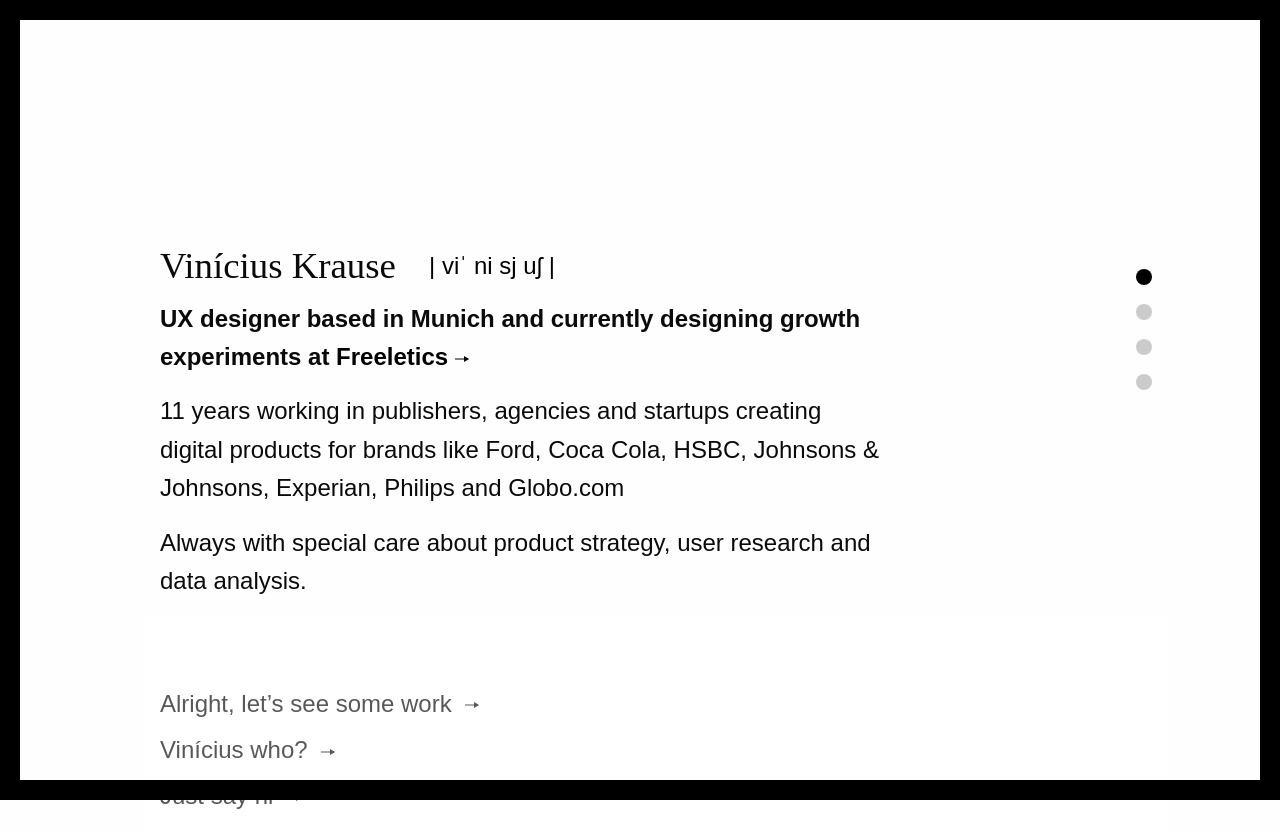
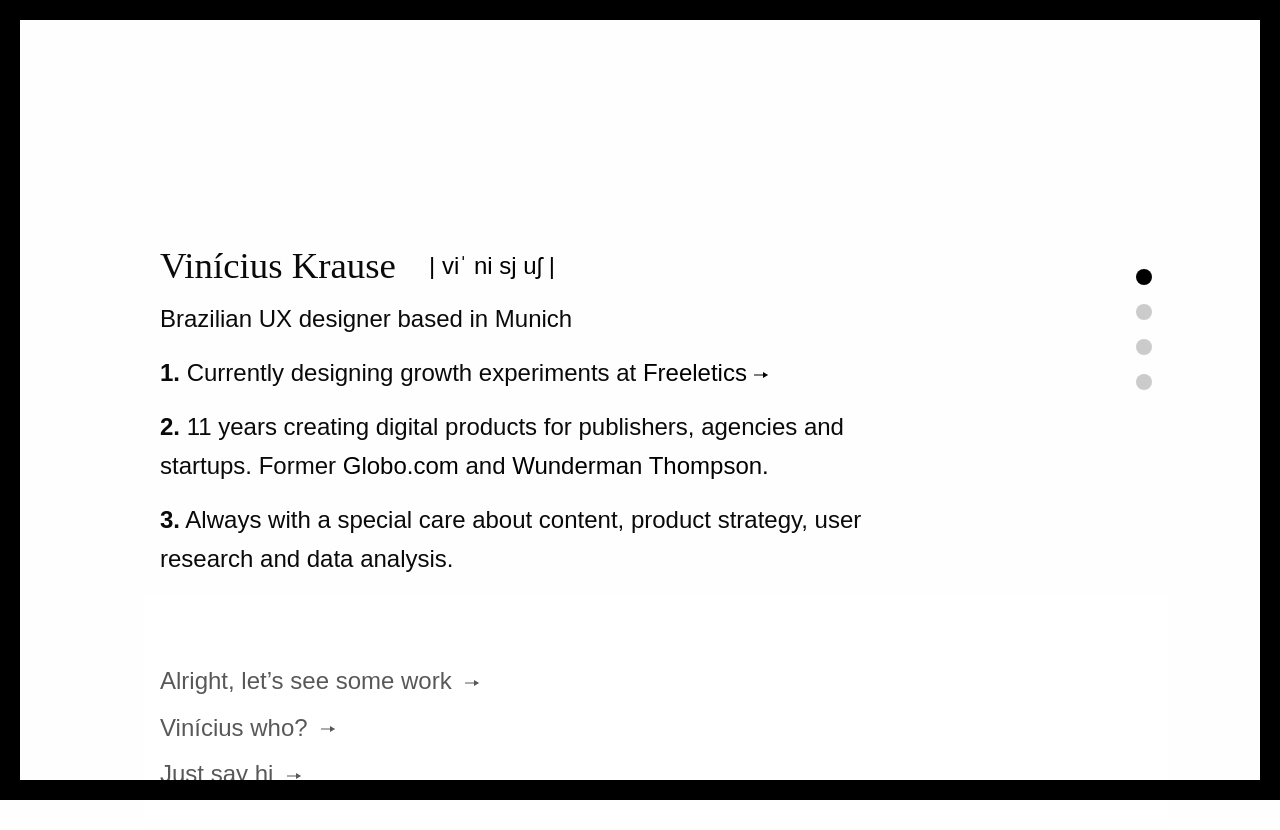
Before and after one commit to viniciuskrause/viniciuskrause, a plain HTML site: page index.html in a window 1280 px wide. Shown: the top 830 px of the page. Drawn offline with Linux system fonts and the light colour scheme.

Commit message:
change hero description

```diff
--- a/index.html
+++ b/index.html
@@ -19,9 +19,10 @@
 
     <div class="cell small-10 medium-9">
       <h1>Vinícius Krause <div class="pronounciation"><a target="_blank" href="https://forvo.com/search/vin%C3%ADcius/">| viˈ ni sj uʃ |</a></div></h1>
-      <p><strong>UX designer based in Munich and currently designing growth experiments at <a href="http://www.freeletics.com" target="_blank">Freeletics&nbsp;<img src="img/arrow.svg" alt=""></a></strong></p>
-      <p>11 years working in publishers, agencies and startups creating digital products for brands like Ford, Coca Cola, HSBC, Johnsons & Johnsons, Experian, Philips and Globo.com </p>
-      <p>Always with special care about product strategy, user research and data analysis.</p>
+      <p>Brazilian UX designer based in Munich</p>
+      <p><strong>1.</strong> Currently designing growth experiments at <a href="http://www.freeletics.com" target="_blank">Freeletics&nbsp;<img src="img/arrow.svg" alt=""></a>
+      <p><strong>2.</strong> 11 years creating digital products for publishers, agencies and startups. Former <a href="http://www.globo.com" target="_blank">Globo.com</a> and <a href="https://www.wundermanthompson.com/" target="_blank">Wunderman Thompson.</a></p>
+      <p><strong>3.</strong> Always with a special care about content, product strategy, user research and data analysis.</p>
     </div>
 
     <div class="cell small-12">
```
